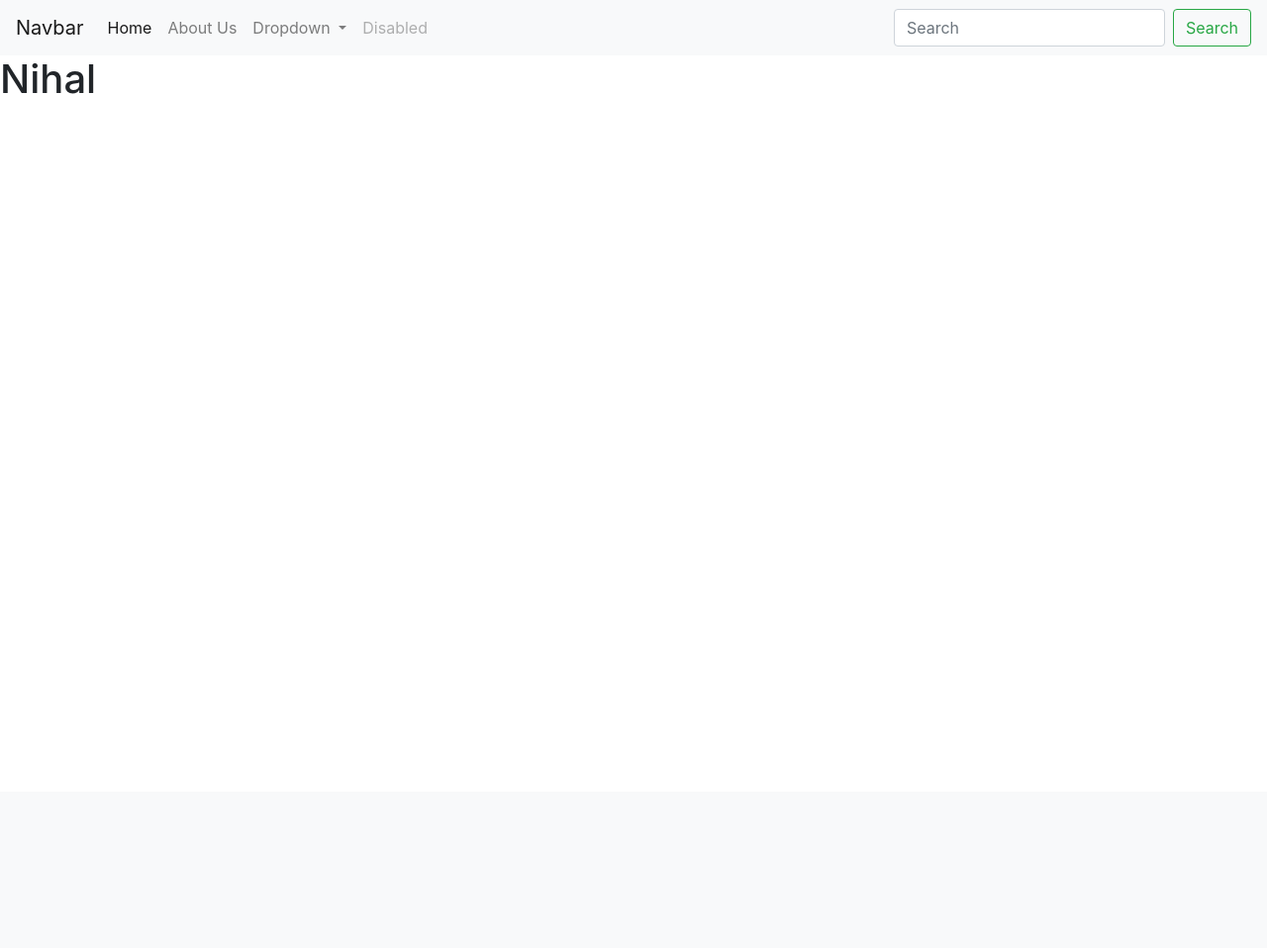
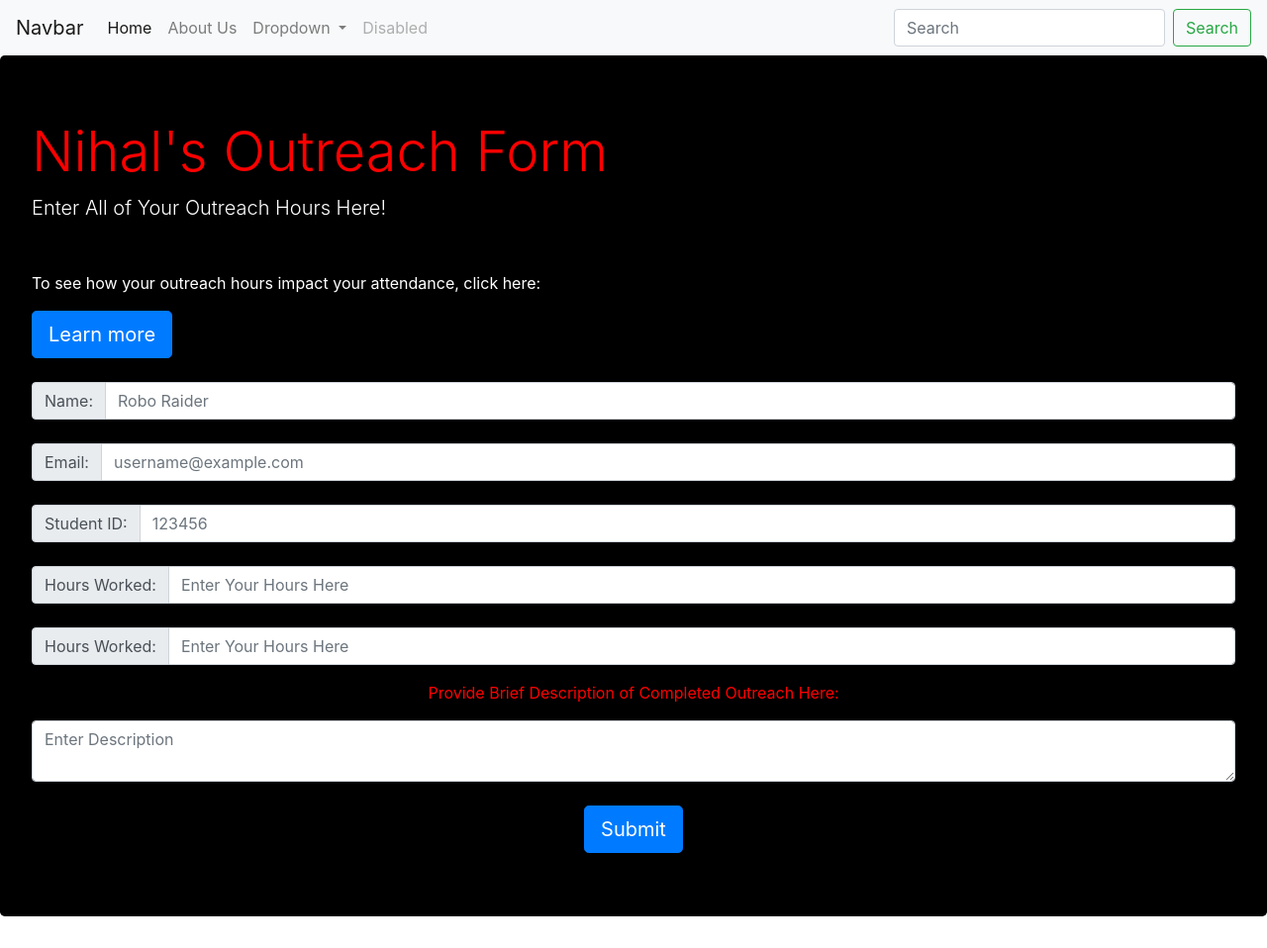
Before and after one commit to Vishwa-Muthuraman/team75_sample_site, a Flask app: page /nihal in a window 1280 px wide. Shown: the whole page at 99% size. Before the commit the page ends 95 px from the top, so only its background shows below. Run offline with Flask 2, Linux system fonts and the light colour scheme; some libraries are stand-ins or nearby versions.

Commit message:
Modified nihal.html file to practice using Bootstrap resource

```diff
--- a/templates/nihal.html
+++ b/templates/nihal.html
@@ -1,6 +1,123 @@
 {% extends "base.html" %}
+
 {% block content %}
 
-<h1>Nihal</h1>
+
+
+<div class="jumbotron" style="background-color:black;">
+
+    <h1 class="display-4" style = "color: red">Nihal's Outreach Form</h1>
+
+    <p class="lead" style = "color: white">Enter All of Your Outreach Hours Here!</p>
+
+    <hr class="my-4">
+
+    <p style = "color: white">To see how your outreach hours impact your attendance, click here:</p>
+
+    <script>
+
+        function showAlert(msg)
+
+        {
+
+            alert(msg);
+
+        }
+
+    </script>
+
+    <a class="btn btn-primary btn-lg" href="#" role ="button" button onclick = 'showAlert("Under Construction!")'>Learn more</a>
+
+    <br>
+
+    <br>
+
+
+
+    <div class="input-group flex-nowrap">
+
+        <div class="input-group-prepend">
+
+          <span class="input-group-text" id="addon-wrapping">Name:</span>
+
+        </div>
+
+        <input type="text" class="form-control" placeholder="Robo Raider" aria-label="Robo Raider" aria-describedby="addon-wrapping">
+
+    </div>
+
+    <br>
+
+
+
+    <div class="input-group flex-nowrap">
+
+    <div class="input-group-prepend">
+
+        <span class="input-group-text" id="addon-wrapping">Email:</span>
+
+    </div>
+
+    <input type="text" class="form-control" placeholder="username@example.com" aria-label="username@example.com" aria-describedby="addon-wrapping">
+
+    </div>
+
+    <br>
+
+
+
+    <div class="input-group flex-nowrap">
+
+        <div class="input-group-prepend">
+
+            <span class="input-group-text" id="addon-wrapping">Student ID:</span>
+
+        </div>
+
+        <input type="text" class="form-control" placeholder="123456" aria-label="123456" aria-describedby="addon-wrapping">
+
+    </div>
+
+    <br>
+
+
+
+    <div class="input-group flex-nowrap">
+
+        <div class="input-group-prepend">
+
+            <span class="input-group-text" id="addon-wrapping">Hours Worked:</span>
+
+        </div>
+
+        <input type="text" class="form-control" placeholder="Enter Your Hours Here" aria-label="Enter Your Hours Here" aria-describedby="addon-wrapping">
+
+    </div>
+
+    <br>
+
+
+
+    <div class="input-group flex-nowrap">
+
+        <div class="input-group-prepend">
+
+            <span class="input-group-text" id="addon-wrapping">Hours Worked:</span>
+
+        </div>
+
+        <input type="text" class="form-control" placeholder="Enter Your Hours Here" aria-label="Enter Your Hours Here" aria-describedby="addon-wrapping">
+
+    </div>
+
+    <p><center style = "color: red">Provide Brief Description of Completed Outreach Here:</center></p>
+
+    <textarea type="text" class="form-control" placeholder="Enter Description" aria-label="Enter Description" aria-describedby="addon-wrapping"></textarea>
+
+   <br>
+
+    <center><a class="btn btn-primary btn-lg" href="#" role ="button" button onclick = 'showAlert("Under Construction!")'>Submit</a></center>
+
+</div>
 
 {% endblock %}
```
